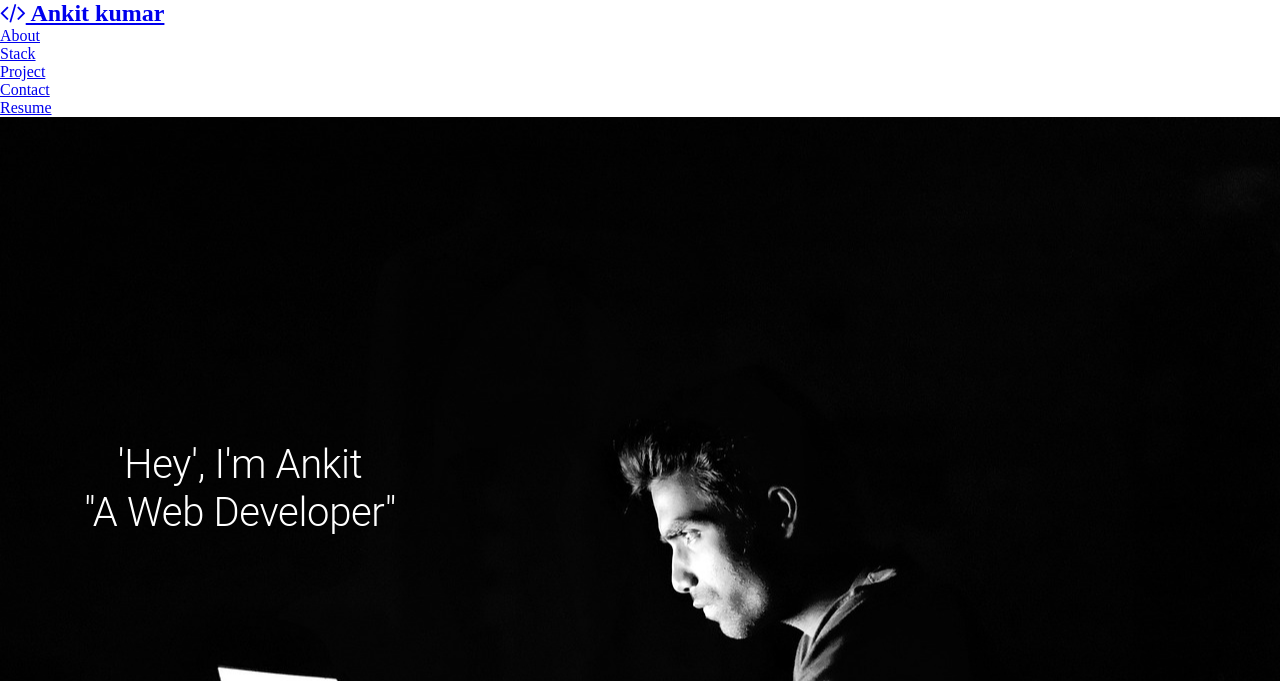
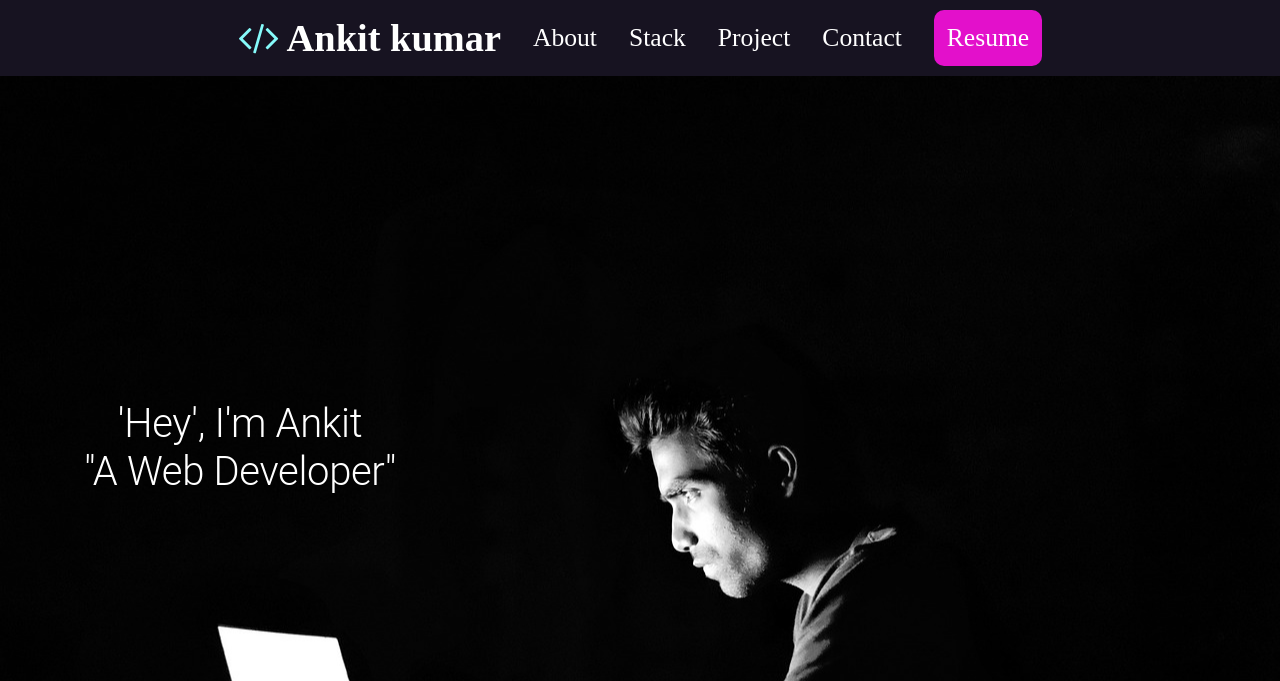
Before and after one commit to Ankit5kumar/portfolio, a plain HTML site: page index.html in a window 1280 px wide. Shown: the top 681 px of the page. Drawn offline with Linux system fonts and the light colour scheme; a script that the page names is missing.

Commit message:
Changes in the css for the navigation bar

```diff
--- a/style.css
+++ b/style.css
@@ -1,22 +1,68 @@
 body{
-    margin:0;
-    line-height: inherit;
-    overflow-x: hidden;
+margin:0;
+padding:0;
 }
 
+:root{
+    --black:#171321;
+    --dkblue:#0d314b;
+    --hotmag:#ff17e4;
+    --magenta:#e310cb;
+    --aqua:#86fbfb;
+    --white:#f7f8fa;
+    --mono:"Oxygen mono",
+    --sans:Oxygen,sans
+      serif;
+  }
+nav{
+    font-family:var(--mono);
+    font-size:80%;
+    background-color: #171321
+} ;
 
-* {
-    padding: 0;
-    margin: 0;
+nav h1 a{
+    font-family: var(--sans);
 }
-header {
- display:flex;
- align-items:center;
+nav ul{
+    list-style: none;
+    padding:0;
+    margin:0;
+    display: flex;
+    flex-flow:row wrap;
+    justify-content: center;
+    align-items: center;
+    gap:2rem;
+}
+nav a{
+    color:white;
+    font-size:2em;
+    text-decoration: none;
+    display: block;
+}
+nav a:hover{
+    color:#e310cb;
+    transition: all 0.5s ease;
+}
+nav li:first-child{
+    text-align: center;
+}
+nav [class*="fa-"]{
+    font-size: 100%;
+    color:var(--aqua)
+}
+nav h1 [class*="fa-"]{
+    font-size: 100%;
+    color:var(--aqua)
+}
+.button{
+   padding: 0.5em;
+   background-color: var(--magenta);
+   border-radius:10px;
+}
+.button:hover{
+    color:#98c8f3;
+    background-color: var(--hotmag);
 
- justify-content:space-between;
- background-color: rgb(0, 0, 0);
-
- /* padding:0 20px; */
 }
 
 .nav-list{
```
